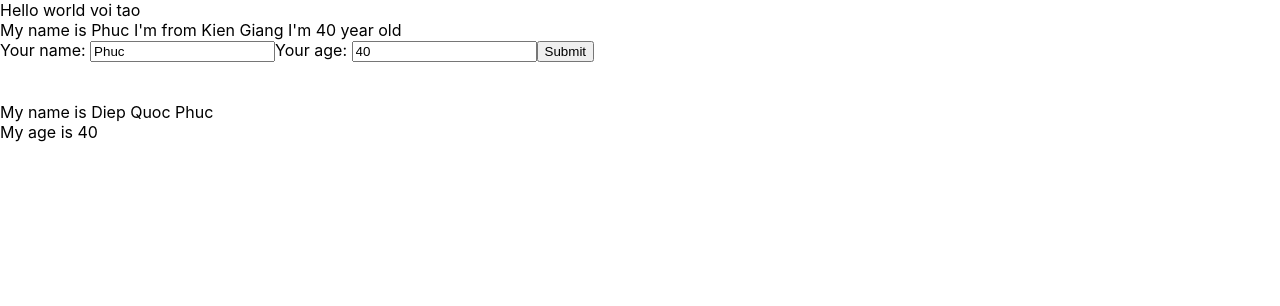
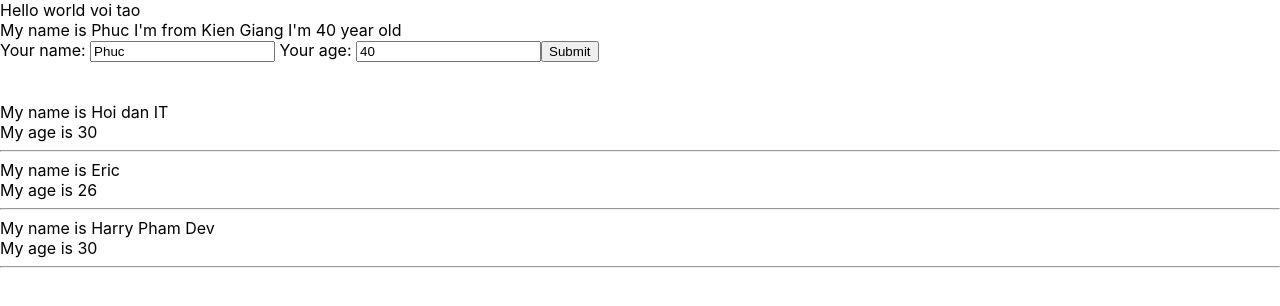
Before and after one commit to dqphuc/Hoc-react, a React (Create React App) app: page / in a window 1280 px wide. Shown: the top 306 px of the page. Built offline with nearby package versions, Linux system fonts and the light colour scheme.

Commit message:
video 24

```diff
--- a/src/components/DisplayInfor.js
+++ b/src/components/DisplayInfor.js
@@ -1,18 +1,34 @@
 import React from "react";
 class DisplayInfor extends React.Component {
-    render(){
+  render() {
     // console.log(this.props)
     // destructuring array/object
-       const {name, age} = this.props;
-        return(
+    const { listUsers } = this.props;
+    console.log(listUsers);
+    // const lisUsers = this.props.listUsres;
+    return (
       <div>
+        {listUsers.map((user) => {
+          return (
+            <div key={user.id}>
+              <div> My name is {user.name}</div>
+              <div> My age is {user.age} </div>
+              <hr />
+            </div>
+          );
+        })}
         {/* <div> My name is {this.props.name} </div>
                 <div> My age is {this.props.age} </div> */}
+        {/* <div> My name is {name} </div>
+                <div> My age is {age} </div>
+                <hr/>
                 <div> My name is {name} </div>
                 <div> My age is {age} </div>
+                <hr/>
+                <div> My name is {name} </div>
+                <div> My age is {age} </div> */}
       </div>
-        )
-
+    );
   }
 }
 export default DisplayInfor;
--- a/src/components/MyComponent.js
+++ b/src/components/MyComponent.js
@@ -3,15 +3,25 @@
 
 import React from "react";
 import DisplayInfor from "./DisplayInfor";
-import UserInfor from "./Userinfor";
+import UserInfor from "./UserInfor";
 class MyComponent extends React.Component {
+  state = {
+    listUsers: [
+      { id: 1, name: "Hoi dan IT", age: "30" },
+      { id: 2, name: "Eric", age: "26" },
+      { id: 3, name: "Harry Pham Dev", age: "30" },
+    ],
+  };
   render() {
-    const myInfor = ["anam", "baca", "cada"];
+    // DRY: don't repeat yourselft
     return (
       <div>
         <UserInfor />
         <br /> <br />
-        <DisplayInfor name="Diep Quoc Phuc" age={40} myInfor={myInfor} />
+        <DisplayInfor
+          listUsers={this.state.listUsers}
+
+        />
       </div>
     );
   }
--- a/src/components/Userinfor.js
+++ b/src/components/Userinfor.js
@@ -1,12 +1,11 @@
 import React from "react";
 
-class UserInfor extends React.Component{
+class UserInfor extends React.Component {
   state = {
     name: "Phuc",
     address: "Kien Giang",
     age: 40,
   };
-
 
   handleOnChangeInput = (event) => {
     this.setState({
@@ -24,31 +23,30 @@ class UserInfor extends React.Component{
     event.preventDefault();
     console.log(this.state);
   };
-    render(){
-        return(
-           <div> My name is {this.state.name} I'm from {this.state.address} I'm{" "}
+  render() {
+    return (
+      <div>
+        {" "}
+        My name is {this.state.name} I'm from {this.state.address} I'm{" "}
         {this.state.age} year old
         <form onSubmit={(event) => this.handleOnSubmit(event)}>
-             <lable> Your name: </lable>
+          <label>Your name: </label>
           <input
             value={this.state.name}
             type="text"
             onChange={(event) => this.handleOnChangeInput(event)}
           />
-
-             <lable>Your age: </lable>
+          <label> Your age: </label>
           <input
             value={this.state.age}
             type="text"
             onChange={(event) => this.handleOnChangeAge(event)}
           />
           <button>Submit</button>
-           </form></div>
+        </form>
+      </div>
     );
   }
-
-
-
 }
 
 export default UserInfor;
```
Lines whose indentation alone changed are shown as unchanged.
